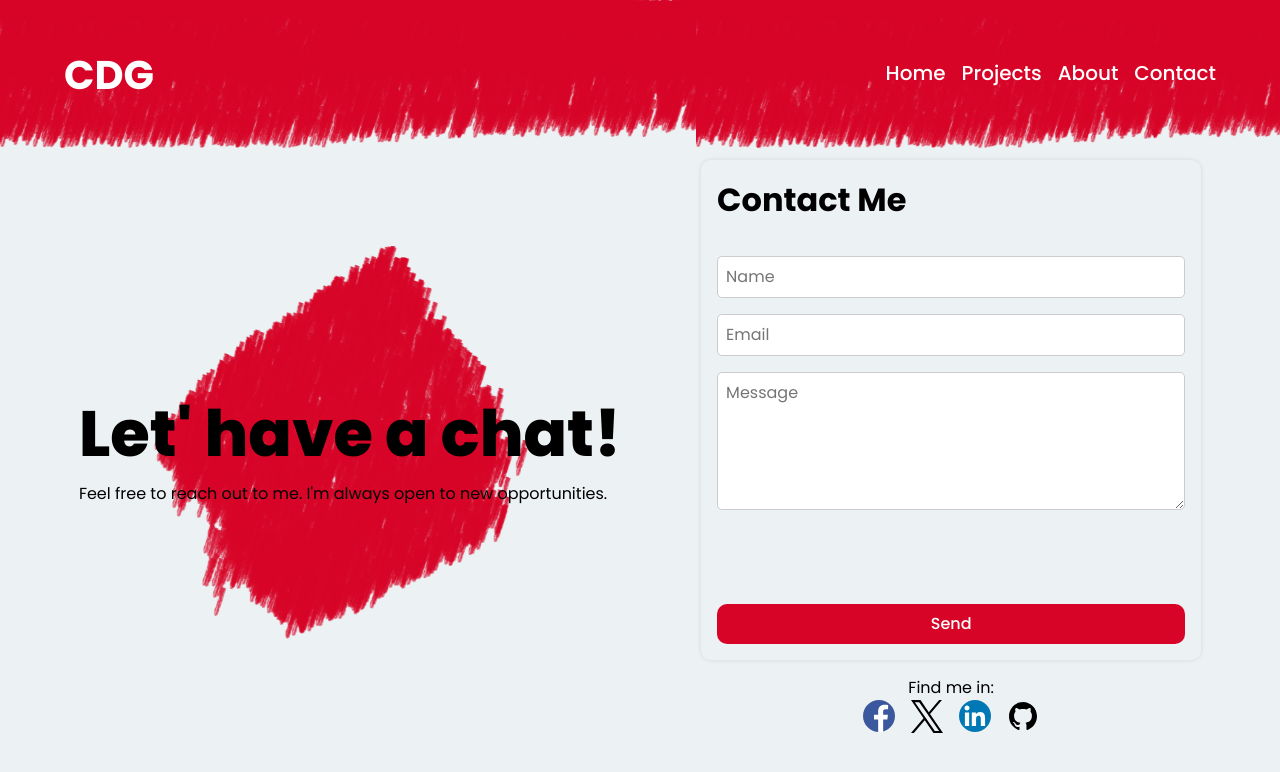
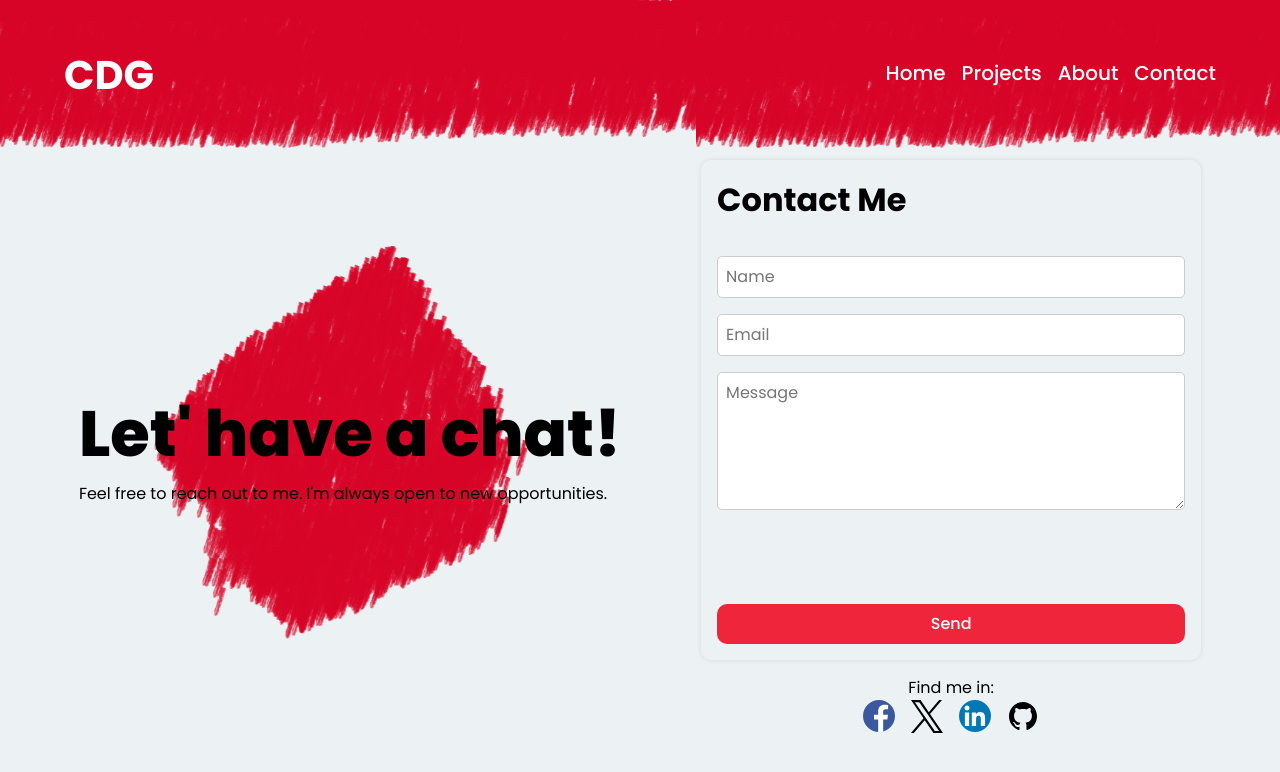
Before and after one commit to SerPet-eng/my-simple-portfolio, a React (Vite) app: page /contact in a window 1280 px wide. In both pictures the pointer is over the button "Send". Shown: the top 772 px of the page. Built offline with nearby package versions, Linux system fonts and the light colour scheme.

Commit message:
Update _form.scss

```diff
--- a/src/css/style.css
+++ b/src/css/style.css
@@ -219,6 +219,9 @@ h6 {
   margin-top: auto;
   cursor: pointer;
   transition: all 0.3s ease-in-out;
+}
+.contact__form .contact__form__button:hover {
+  background-color: hsl(353, 86%, 54%);
 }
 
 @media only screen and (max-width: 650px) {
--- a/src/sass/components/_form.scss
+++ b/src/sass/components/_form.scss
@@ -41,6 +41,10 @@
     margin-top: auto;
     cursor: pointer;
     transition: all 0.3s ease-in-out;
+
+    &:hover {
+      background-color: $colorPrimary-Red-800;
+    }
   }
 }
 
```
Also changed, not shown: 1 other file (tests, documents, lock files or other folders).
